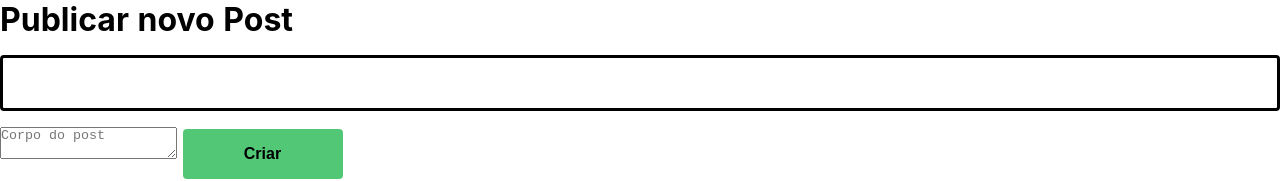
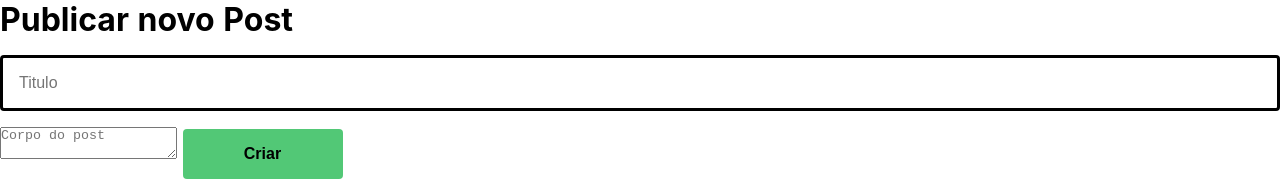
Before and after one commit to ElrikSouza/blog-client, a Nuxt app: page /posts/create in a window 1280 px wide. Shown: the top 181 px of the page. Built offline with nearby package versions, Linux system fonts and the light colour scheme.

Commit message:
Fixed placeholder biding

```diff
--- a/pages/posts/create.vue
+++ b/pages/posts/create.vue
@@ -1,7 +1,7 @@
 <template>
   <div class="create-post-grid">
     <h1>Publicar novo Post</h1>
-    <the-input v-model="postTitle" :placeholder="Titulo" />
+    <the-input v-model="postTitle" placeholder="Titulo" />
     <textarea v-model="postBody" placeholder="Corpo do post" />
     <the-button @click="submit">Criar</the-button>
   </div>
```
